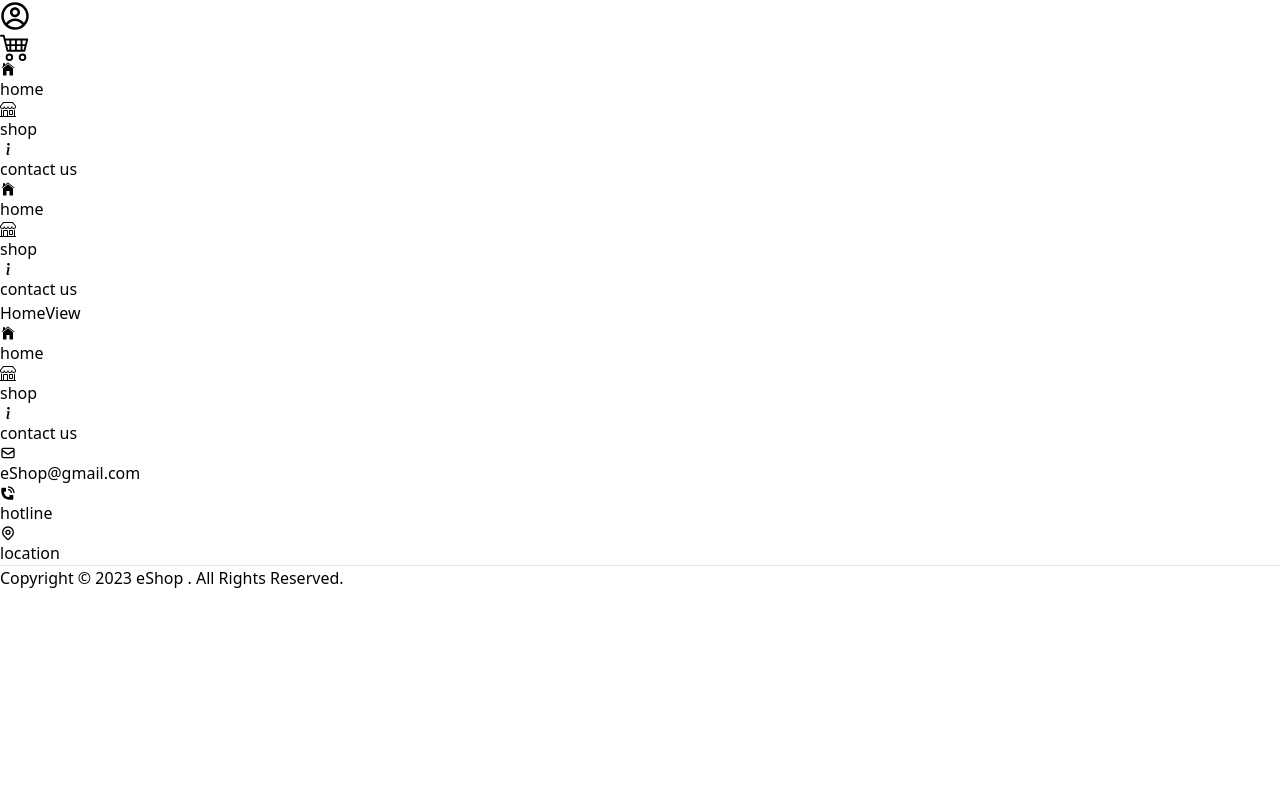
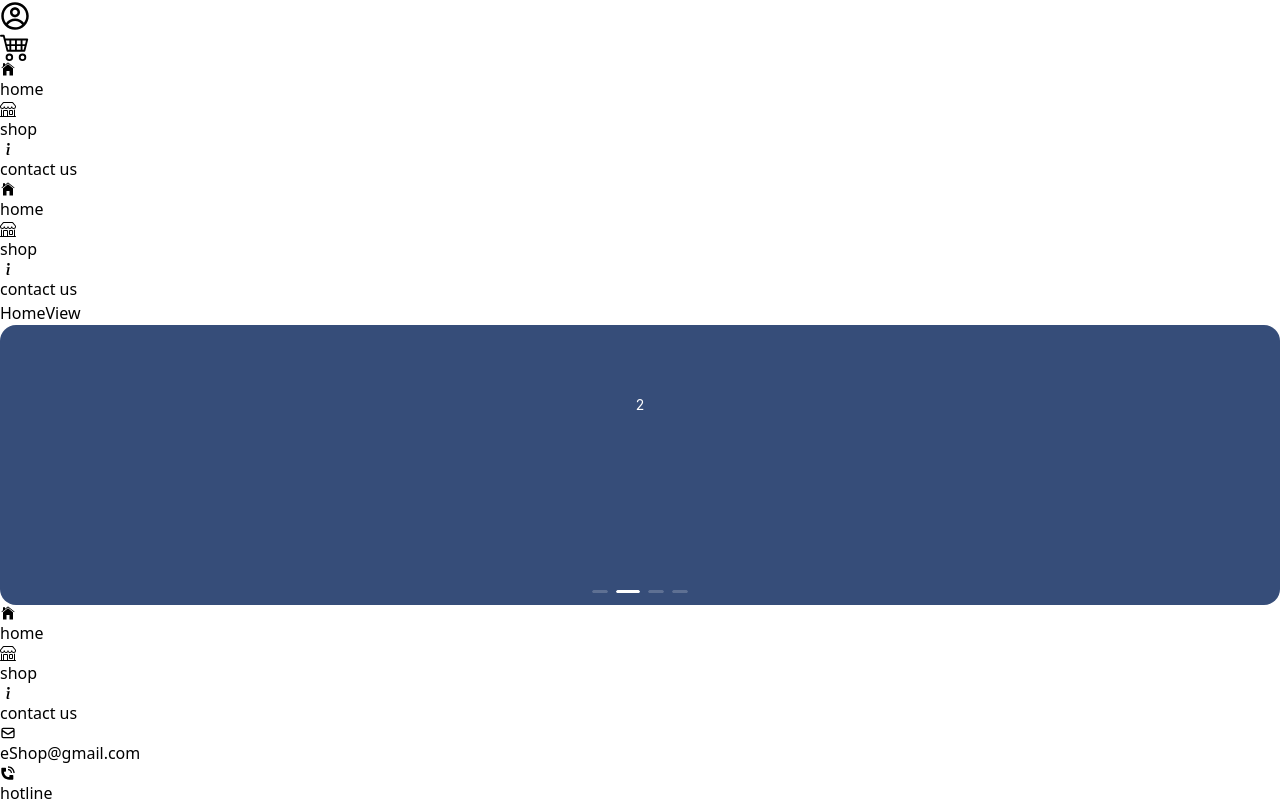
Before and after one commit to Sosokantaria/eShop_ecommerce_web, a React (Vite) app: page / in a window 1280 px wide. Shown: the part 570-1372 px from the top of the page. Before the commit the page ends 1160 px from the top, so only its background shows below. Built offline with nearby package versions, Linux system fonts and the light colour scheme.

Commit message:
fit-slickCarousel

```diff
--- /dev/null
+++ b/src/components/slickCarousel/SlickCarousel.tsx
@@ -0,0 +1,29 @@
+import { Carousel } from "antd";
+
+export function SlickCarousel() {
+  const contentStyle: React.CSSProperties = {
+    height: "280px",
+    color: "#fff",
+    lineHeight: "160px",
+    textAlign: "center",
+    background: "#364d79",
+    borderRadius:"16px",
+  };
+  return (
+    <div>
+    <Carousel autoplay >
+      <div>
+        <h3 style={contentStyle} className="rounded-lg">1</h3>
+      </div>
+      <div>
+        <h3 style={contentStyle} className="rounded-lg">2</h3>
+      </div>
+      <div>
+        <h3 style={contentStyle} className="rounded-lg">3</h3>
+      </div>
+      <div>
+        <h3 style={contentStyle} className="rounded-lg">4</h3>
+      </div>
+    </Carousel></div>
+  );
+}
--- /dev/null
+++ b/src/components/slickCarousel/index.ts
@@ -0,0 +1 @@
+export { SlickCarousel } from "./SlickCarousel";
--- a/src/views/global/homeView/Home.tsx
+++ b/src/views/global/homeView/Home.tsx
@@ -1,3 +1,7 @@
+import { SlickCarousel } from "../../../components/slickCarousel";
+
 export default function HomeView() {
-    return <div>HomeView</div>;
+    return <div>HomeView
+      <SlickCarousel/>
+    </div>;
   }
```
